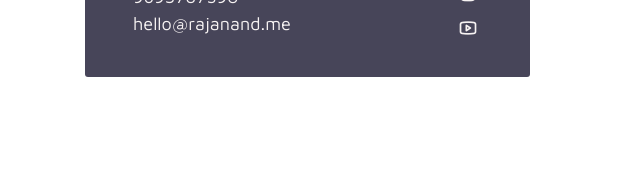
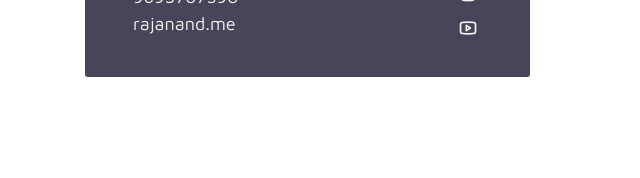
Before and after one commit to tech-sny/site, a plain HTML site: page index.html in a window 1280 px wide. Shown: the part 3046-3224 px from the top of the page, 0-640 px from the left. Drawn offline with Linux system fonts and the light colour scheme.

Commit message:
Update index.html

```diff
--- a/index.html
+++ b/index.html
@@ -257,7 +257,7 @@ https://www.tooplate.com/view/2115-marvel
                 <div class="contact-info-item">
                   <h3 class="mb-3 text-white">Say hello</h3>
                   <p class="footer-text mb-0">9693787590</p>
-                  <p><a href="rajanand.me">hello@rajanand.me</a></p>
+                  <p><a href="rajanand.me">rajanand.me</a></p>
                 </div>
 
                 <ul class="social-links">
```
